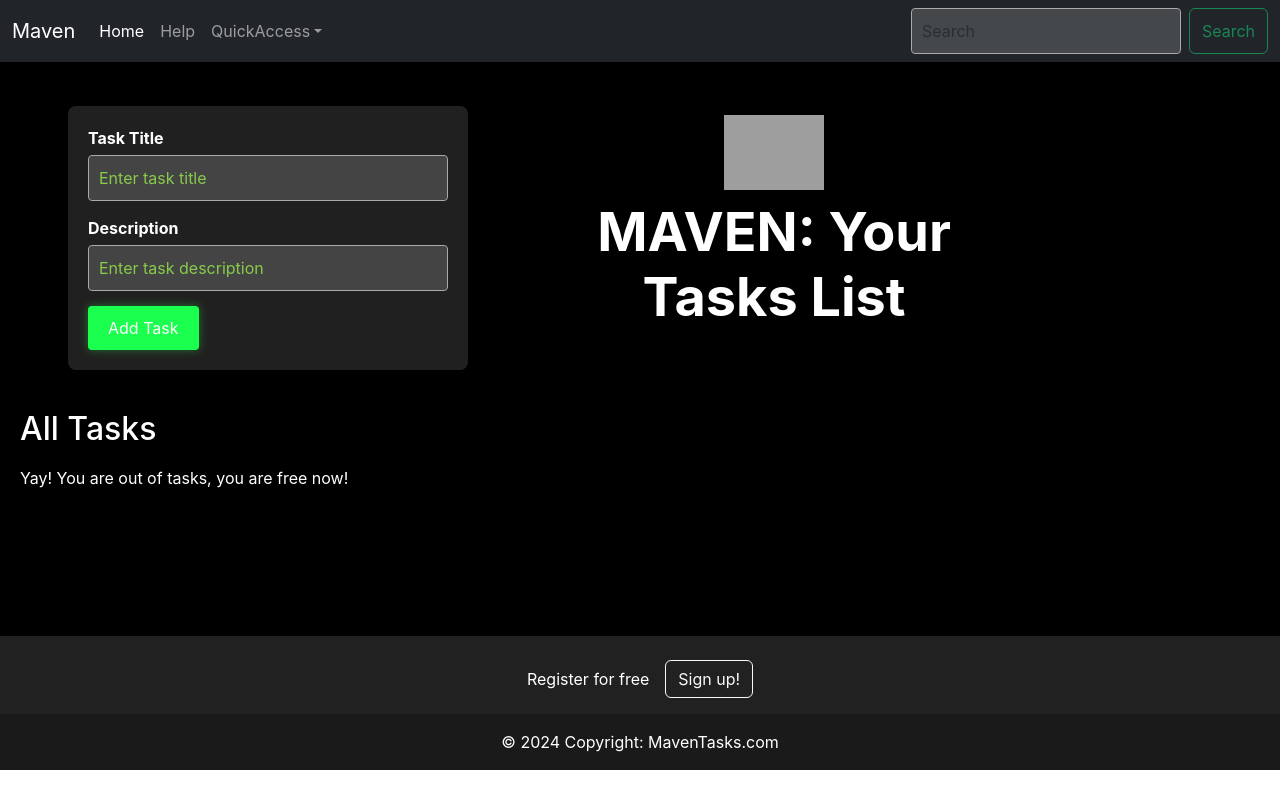
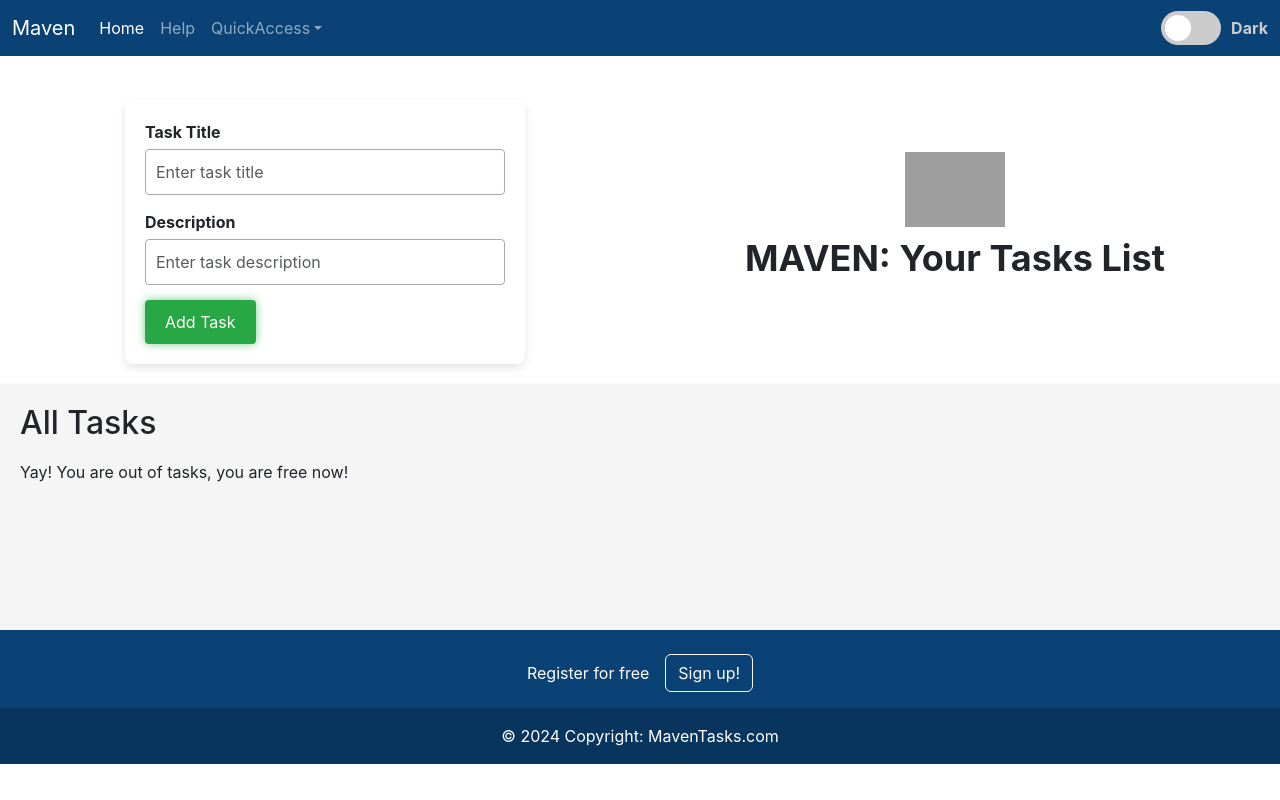
Before and after one commit to theNewtonCode/Maven-task-manager, a React (Create React App) app: page / in a window 1280 px wide. Built offline with nearby package versions, Linux system fonts and the light colour scheme; grey boxes are pictures that could not be loaded.

Commit message:
Responsive Design Working for Home

```diff
--- a/src/App.js
+++ b/src/App.js
@@ -12,7 +12,11 @@ import {
 import { Help } from './TaskComponents/Help';
 
 function App() {
-  const theme = "dark";
+  const [theme, setToggleTheme] = useState(false);
+
+  const handleToggle = () => {
+    setToggleTheme(!theme);
+  };
     // Initialize allTasks from localStorage if it exists, otherwise set it to an empty array
     let allTasks;
     if (localStorage.getItem("tasks") === null) {
@@ -64,7 +68,7 @@ function App() {
     return (
       <>
       <Router>
-          <Header theme={theme} />
+          <Header theme={theme} onToggle={handleToggle}/>
           <Routes>
             <Route exact path="/" element={
               <>
--- a/src/TaskComponents/Footer.js
+++ b/src/TaskComponents/Footer.js
@@ -4,7 +4,7 @@ import { Link } from 'react-router-dom';
 
 export const Footer = (props) =>{
 
-  const theme_color_major = props.theme === "dark" ? "#212121": "#0a4275";
+  const theme_color_major = props.theme ? "#212121": "#0a4275";
 
   return (
     <div >
--- a/src/TaskComponents/Header.js
+++ b/src/TaskComponents/Header.js
@@ -1,14 +1,15 @@
 import React from 'react'
 import PropTypes from 'prop-types'
 import {Link} from "react-router-dom"
+import { ToggleInput } from './ToggleInput';
 
 export default function Header(props) {
     let class_name_var_dark ="navbar navbar-expand-lg navbar-dark bg-dark";
     let class_name_var_light="navbar navbar-expand-lg navbar-dark";
     let light_style_var={backgroundColor: "#0a4275"};
 
-    const class_name = props.theme === "dark" ? class_name_var_dark: class_name_var_light;
-    const style_type = props.theme === "dark " ? {}: light_style_var;
+    const class_name = props.theme ? class_name_var_dark: class_name_var_light;
+    const style_type = props.theme ? {}: light_style_var;
   return (
 
 <nav className={class_name} style={style_type}>
@@ -36,10 +37,7 @@ export default function Header(props) {
           </ul>
         </li>
       </ul>
-      <form className="d-flex" role="search">
-        <input className="form-control me-2" type="search" placeholder="Search" aria-label="Search"/>
-        <button className="btn btn-outline-success" type="submit">Search</button>
-      </form>
+      <ToggleInput onToggle={props.onToggle}/>
     </div>
   </div>
 </nav>
@@ -48,7 +46,7 @@ export default function Header(props) {
 
 // setting prop datatype
 Header.propTypes = {
-theme : PropTypes.string
+theme : PropTypes.bool
 }
 
 Header.defaultProps ={
--- a/src/TaskComponents/NewTask.js
+++ b/src/TaskComponents/NewTask.js
@@ -15,13 +15,13 @@ export const NewTask = ({ addNewTask, theme }) => {
       setDesc("");
     }
   }
-  const theme_color_major = theme === "dark" ? {backgroundColor:"black"}: {};
-  const theme_text = theme === "dark" ? {color:"white", fontSize: '54px'}: {};
-  const form_theme = theme === "dark" ? {backgroundColor:"#a2a2a233", color:"white"}:{};
+  const theme_color_major = theme ? {backgroundColor:"black"}: {};
+  const theme_text = theme ? {color:"white", fontSize: '54px'}: {};
+  const form_theme = theme ? {backgroundColor:"#a2a2a233", color:"white"}:{};
 
-  const form_input_theme_class = theme === "dark" ? "form-control text-theme placeholder-design":"form-control";
+  const form_input_theme_class = theme ? "form-control text-theme placeholder-design":"form-control";
 
-  const form_btn_theme = theme === "dark" ? {backgroundColor:"#1bff4f"}:{};
+  const form_btn_theme = theme ? {backgroundColor:"#1bff4f"}:{};
 
   return (
     <div className='new-task-container' style={theme_color_major}>
--- a/src/TaskComponents/Task.js
+++ b/src/TaskComponents/Task.js
@@ -2,8 +2,8 @@ import React from 'react'
 import '../stylingFiles/Tasks.css';
 
 export const Task = ({task, onRemove, theme}) => {
-  const theme_card_class = theme === "dark" ? 'card card-dark':'card';
-  const theme_btn_class = theme === "dark" ? 'btn btn-outline-secondary':'btn btn-warning';
+  const theme_card_class = theme ? 'card card-dark':'card';
+  const theme_btn_class = theme ? 'btn btn-outline-secondary':'btn btn-warning';
   return (
 <div class={theme_card_class} style={{ width: '18rem' }}>
   <div class="card-body" >
--- a/src/TaskComponents/Tasks.js
+++ b/src/TaskComponents/Tasks.js
@@ -3,9 +3,9 @@ import { Task } from './Task';
 import '../stylingFiles/Tasks.css';
 
 export const Tasks = (props) => {
-  const theme_color_major = props.theme === "dark" ? {backgroundColor:"black"}: {};
-  const theme_text = props.theme === "dark" ? {color:"white"}:{};
-  const theme_card_class = props.theme === "dark" ? 'task-wrapper task-wrapper-dark':'task-wrapper task-wrapper-light';
+  const theme_color_major = props.theme ? {backgroundColor:"black"}: {};
+  const theme_text = props.theme ? {color:"white"}:{};
+  const theme_card_class = props.theme ? 'task-wrapper task-wrapper-dark':'task-wrapper task-wrapper-light';
   return (
     <div className='tasks-container' style={theme_color_major}>
       <h2 style={theme_text}>All Tasks</h2>
--- /dev/null
+++ b/src/TaskComponents/ToggleInput.js
@@ -0,0 +1,21 @@
+import React, { useState } from 'react';
+import '../stylingFiles/ToggleInput.css'; // Import the CSS file for styling
+
+export const ToggleInput = ({onToggle}) => {
+  const [isChecked, setIsChecked] = useState(false);
+
+  const handleToggleChange = () => {
+    setIsChecked(!isChecked);
+    onToggle();
+  };
+
+  return (
+    <div className="toggle-container">
+      <label className="toggle-switch">
+        <input type="checkbox" checked={isChecked} onChange={handleToggleChange} />
+        <span className="slider"></span>
+      </label>
+      <span className="toggle-label">{isChecked ? 'Light' : 'Dark'}</span>
+    </div>
+  );
+};
--- a/src/stylingFiles/NewTask.css
+++ b/src/stylingFiles/NewTask.css
@@ -1,13 +1,12 @@
 .new-task-container {
     display: grid;
-    grid-template-columns: 40% 40%;
+    grid-template-columns: 1fr 1fr;
     align-items: center;
     padding: 20px;
-    gap: 10px;
+    gap: 20px;
   }
 
   .form-section {
-    flex: 1;
     display: flex;
     justify-content: center;
     margin-top: 3vh;
@@ -37,11 +36,13 @@
     padding: 10px;
     border: 1px solid #aaaaaa;
     border-radius: 4px;
-    background-color:#fdfdfd29;
+    background-color: #fdfdfd29;
   }
-  .text-theme{
+
+  .text-theme {
     color: white;
   }
+
   .placeholder-design::placeholder {
     color: #87cb4b; /* Set your desired color here */
     opacity: 1; /* Ensures the color is applied in some browsers */
@@ -55,7 +56,7 @@
     padding: 10px 20px;
     cursor: pointer;
     font-size: 16px;
-    transition: background-color 0.3s;
+    transition: background-color 0.3s, box-shadow 0.3s; /* Add transition for smooth effect */
     box-shadow: 0 0 10px rgba(40, 167, 69, 0.6); /* Glow effect */
   }
 
@@ -81,3 +82,21 @@
     font-size: 36px;
     font-weight: bold;
   }
+
+  @media (max-width: 768px) {
+    .new-task-container {
+      grid-template-columns: 1fr;
+    }
+
+    .form-section, .company-section {
+      margin-top: 20px;
+    }
+
+    .company-name {
+      font-size: 24px;
+    }
+
+    .company-logo {
+      width: 80px;
+    }
+  }
--- a/src/stylingFiles/Tasks.css
+++ b/src/stylingFiles/Tasks.css
@@ -33,7 +33,6 @@
   }
 
   .task-wrapper-light{
-    background-color: #ffdb00;
     padding: 10px;
   }
 
--- /dev/null
+++ b/src/stylingFiles/ToggleInput.css
@@ -0,0 +1,56 @@
+.toggle-container {
+    display: flex;
+    align-items: center;
+    gap: 10px;
+  }
+
+  .toggle-switch {
+    position: relative;
+    display: inline-block;
+    width: 60px;
+    height: 34px;
+  }
+
+  .toggle-switch input {
+    opacity: 0;
+    width: 0;
+    height: 0;
+  }
+
+  .slider {
+    position: absolute;
+    cursor: pointer;
+    top: 0;
+    left: 0;
+    right: 0;
+    bottom: 0;
+    background-color: #ccc;
+    transition: .4s;
+    border-radius: 34px;
+  }
+
+  .slider:before {
+    position: absolute;
+    content: "";
+    height: 26px;
+    width: 26px;
+    border-radius: 50%;
+    left: 4px;
+    bottom: 4px;
+    background-color: white;
+    transition: .4s;
+  }
+
+  input:checked + .slider {
+    background-color: #28a745; /* Green background when checked */
+  }
+
+  input:checked + .slider:before {
+    transform: translateX(26px); /* Move slider handle when checked */
+  }
+
+  .toggle-label {
+    font-size: 16px;
+    font-weight: bold;
+    color: #ccc;
+  }
```
